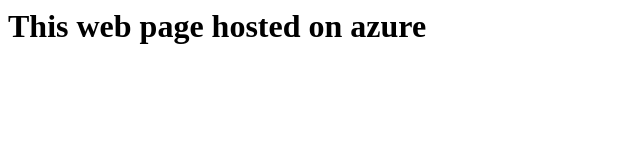
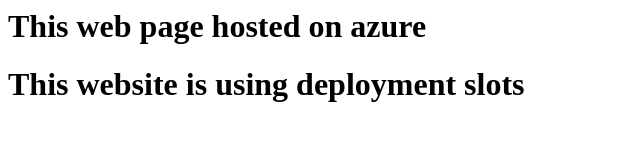
Before and after one commit to kumarself10/deployment_slots, a plain HTML site: page index.html in a window 1280 px wide. Shown: the whole page, without its empty margins (0-640 px from the left). Drawn offline with Linux system fonts and the light colour scheme.

Commit message:
Update index.html

```diff
--- a/index.html
+++ b/index.html
@@ -1 +1,2 @@
 <h1> This web page hosted on azure </h1>
+<h1> This website is using deployment slots </h1>
```
